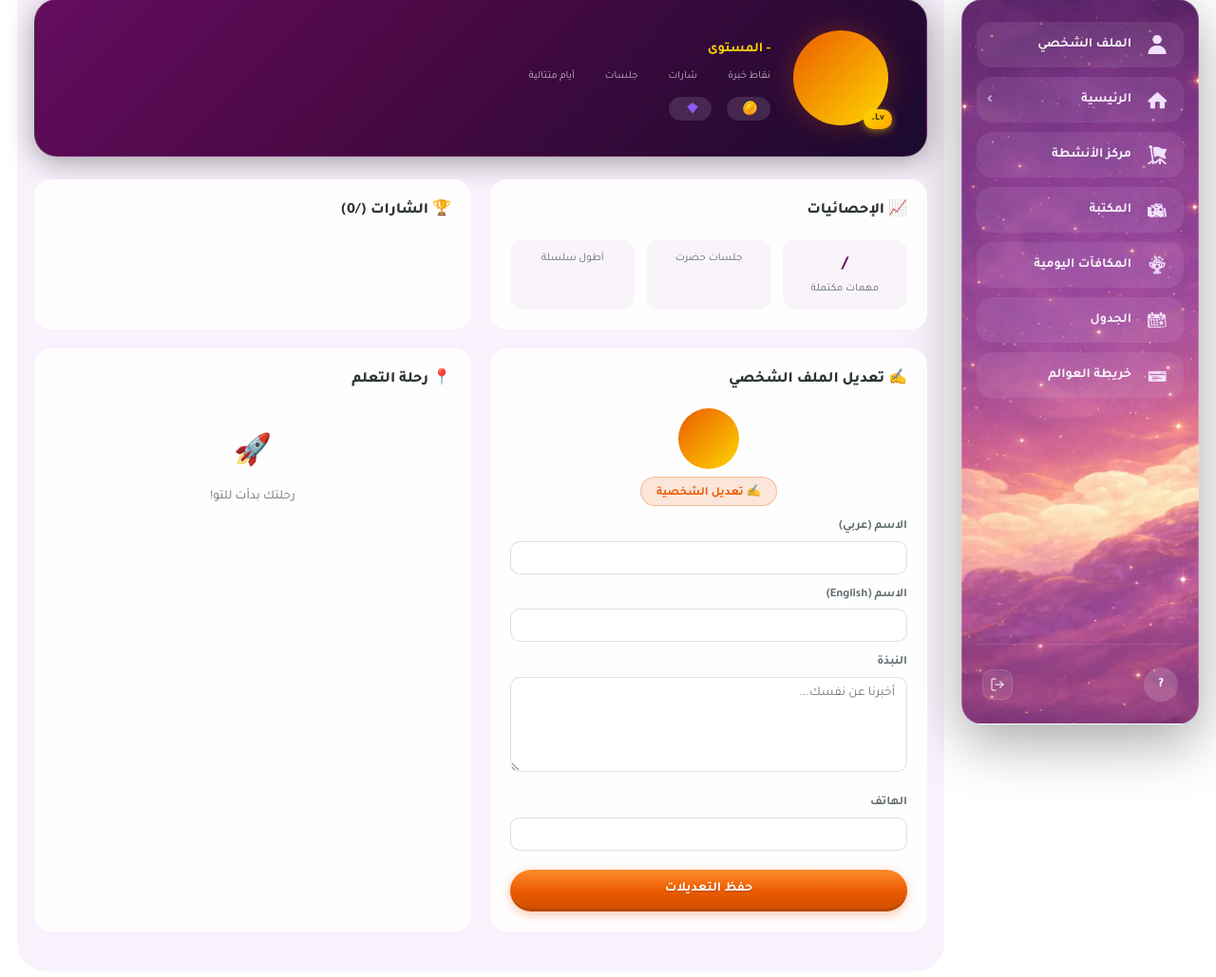
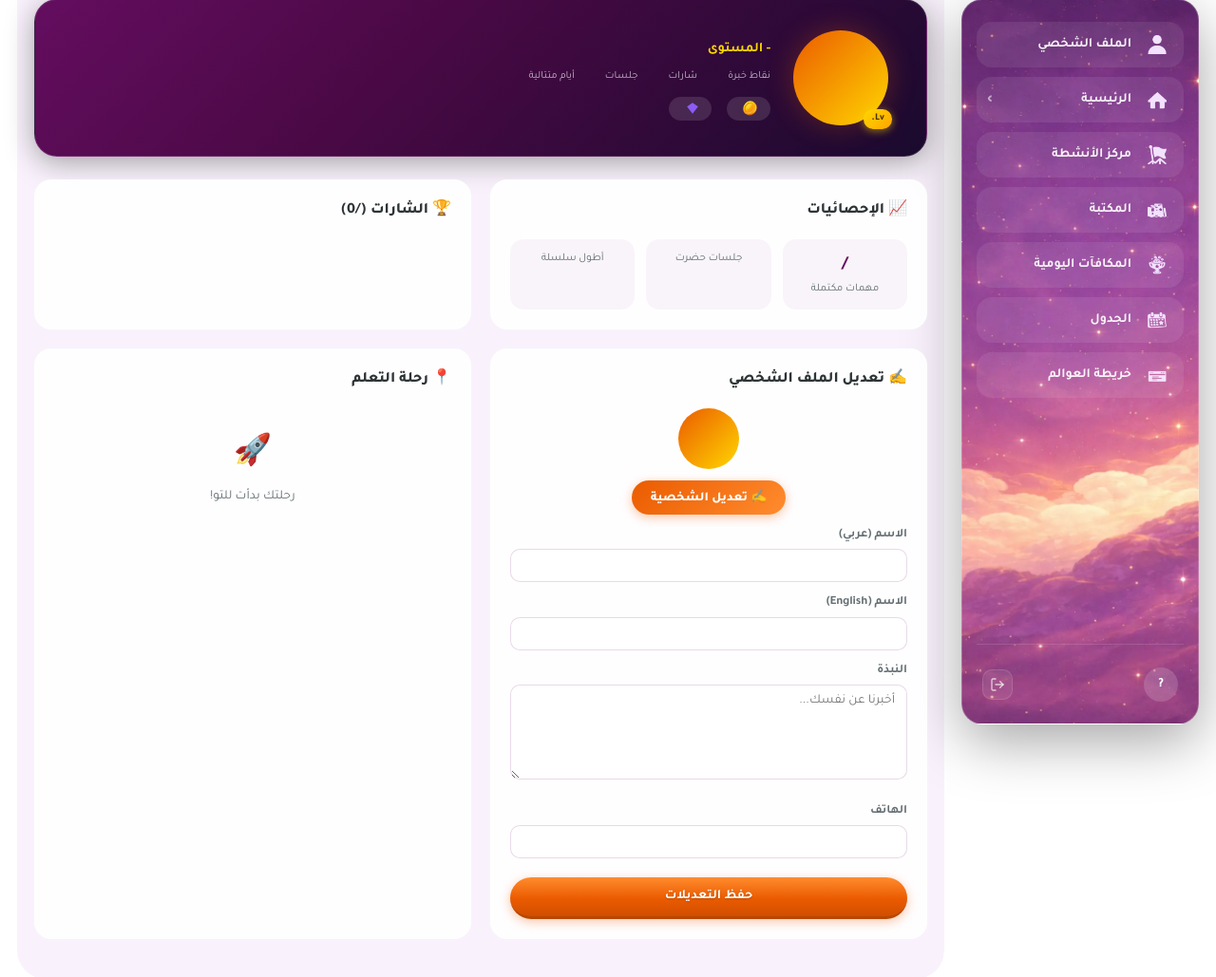
Before and after one commit to ibrahimfakhrey/versframe, a Flask app: template app/templates/student/profile.html in a window 1280 px wide. Shown: the part 143-1172 px from the top of the page at 95% size. Run offline with Flask 3, Linux system fonts and the light colour scheme; the template is opened without the code that fills it, so the values that code supplies are empty.

Commit message:
Make avatar builder button more prominent in profile
Co-Authored-By: Claude Opus 4.6 <noreply@anthropic.com>

```diff
--- a/app/templates/student/profile.html
+++ b/app/templates/student/profile.html
@@ -403,19 +403,20 @@
     display: inline-flex;
     align-items: center;
     gap: 0.4rem;
-    padding: 0.4rem 1rem;
+    padding: 0.5rem 1.25rem;
     border-radius: 20px;
-    font-size: 0.78rem;
-    font-weight: 700;
+    font-size: 0.85rem;
+    font-weight: 800;
     font-family: 'Tajawal', sans-serif;
     cursor: pointer;
-    background: rgba(235,91,0,0.15);
-    color: #EB5B00;
-    border: 1px solid rgba(235,91,0,0.3);
+    background: linear-gradient(135deg, #EB5B00, #FF8C2E);
+    color: #fff;
+    border: none;
+    box-shadow: 0 3px 12px rgba(235,91,0,0.35);
     transition: all 0.2s;
-    margin-top: 0.5rem;
+    margin-top: 0.75rem;
 }
-.sv-edit-avatar-btn:hover { background: rgba(235,91,0,0.25); }
+.sv-edit-avatar-btn:hover { background: linear-gradient(135deg, #D04E00, #EB5B00); transform: translateY(-1px); box-shadow: 0 4px 16px rgba(235,91,0,0.45); }
 
 @media (max-width: 900px) {
     .sv-profile-hero { flex-direction: column; text-align: center; }
```
